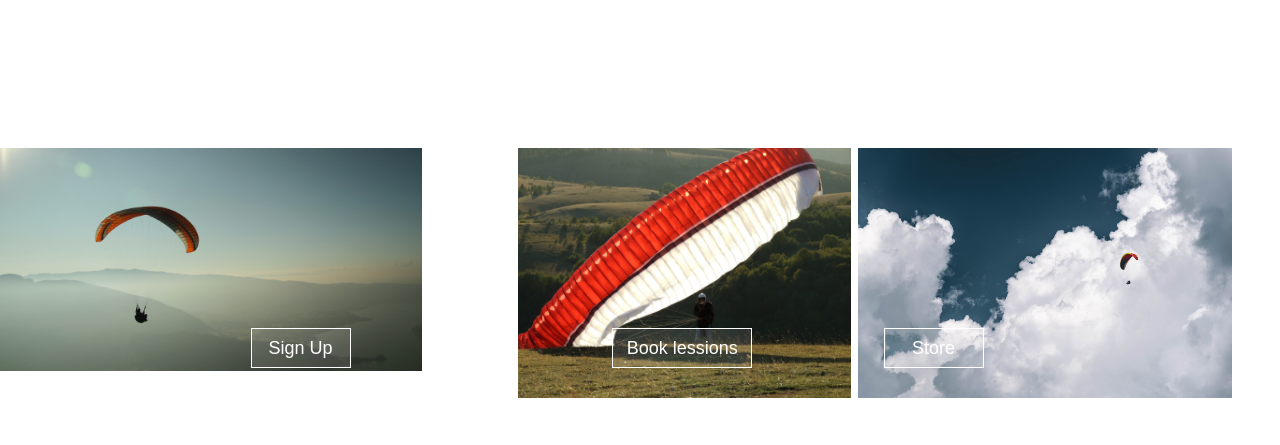
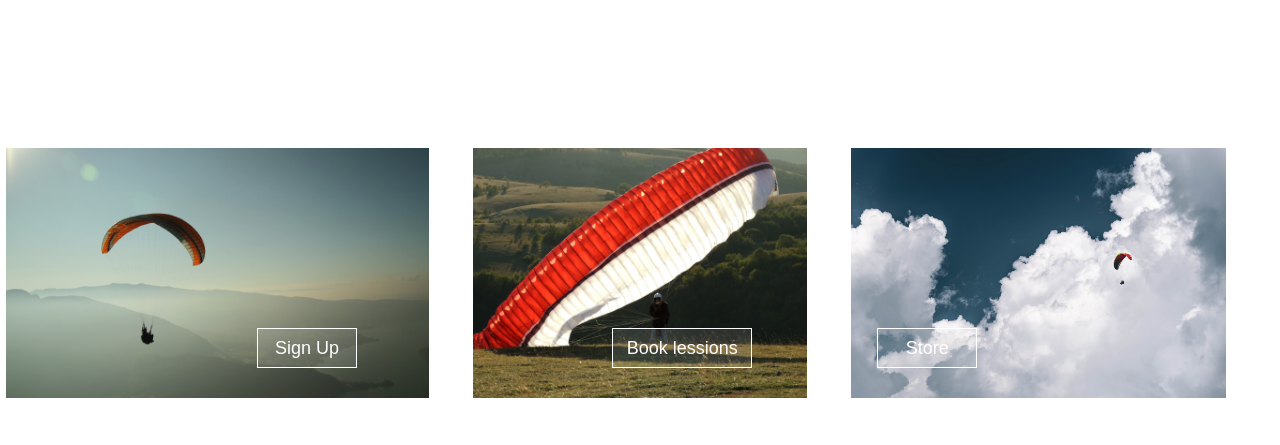
Before and after one commit to 2QLuu/QG-Do-Voo, a plain HTML site: page index.html in a window 1280 px wide. Shown: the part 1350-1795 px from the top of the page. Drawn offline with Linux system fonts and the light colour scheme.

Commit message:
trying to fix the img positions

```diff
--- a/css/style.css
+++ b/css/style.css
@@ -82,10 +82,10 @@ nav > a {
 
 #center-picture {
     width: 33%;
-    margin: 0 auto;
 	height: 100%;
 	position: relative;
 	justify-content: center;
+	display: flex;
 
 }
 
@@ -93,6 +93,8 @@ nav > a {
     width: 33%;
 	height: 100%;
 	position: relative;
+	display: flex;
+
 
 }
 
@@ -101,30 +103,29 @@ nav > a {
     width: 33%;
 	height: 100%;
 	position: relative;
+	display: flex;
 }
 
 #mist {
 	max-width: 100%;
     max-height: 100%;
-	float: right;
+	display: flex;
 
 }
 
 #clouds {
 	max-width: 100%;
     max-height: 100%;
-	position: absolute;
-  	left: 0;
-	object-fit: cover;
+	display: flex;
 
 }
 
 #take-off {
 	max-width: 100%;
     max-height: 100%;
-	display: block;
-    float: right;
+	display: flex;
 }
+
 
 #sign-up-button {
 	width: 100px;
```
